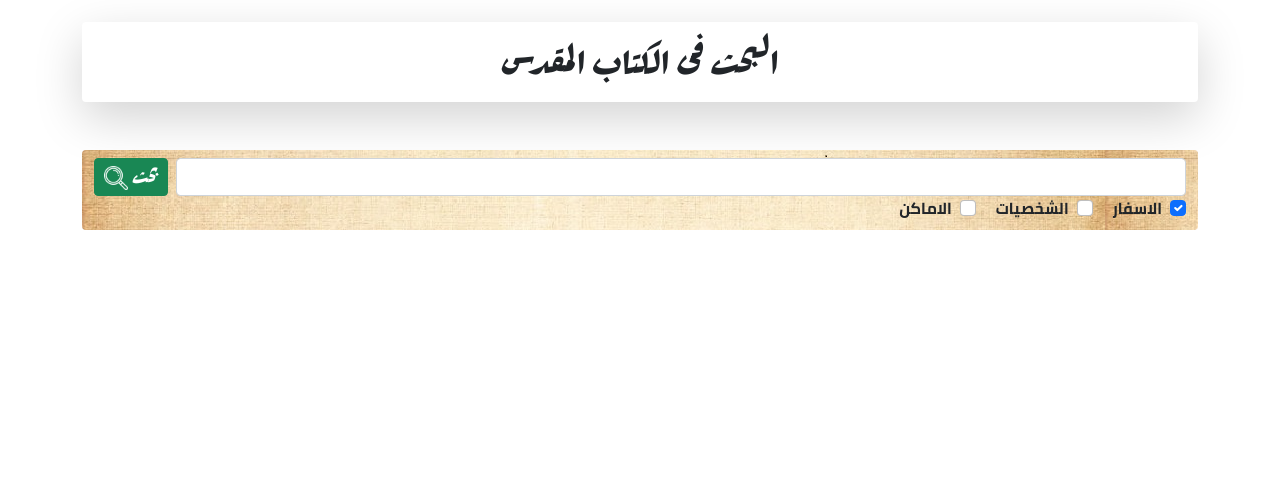
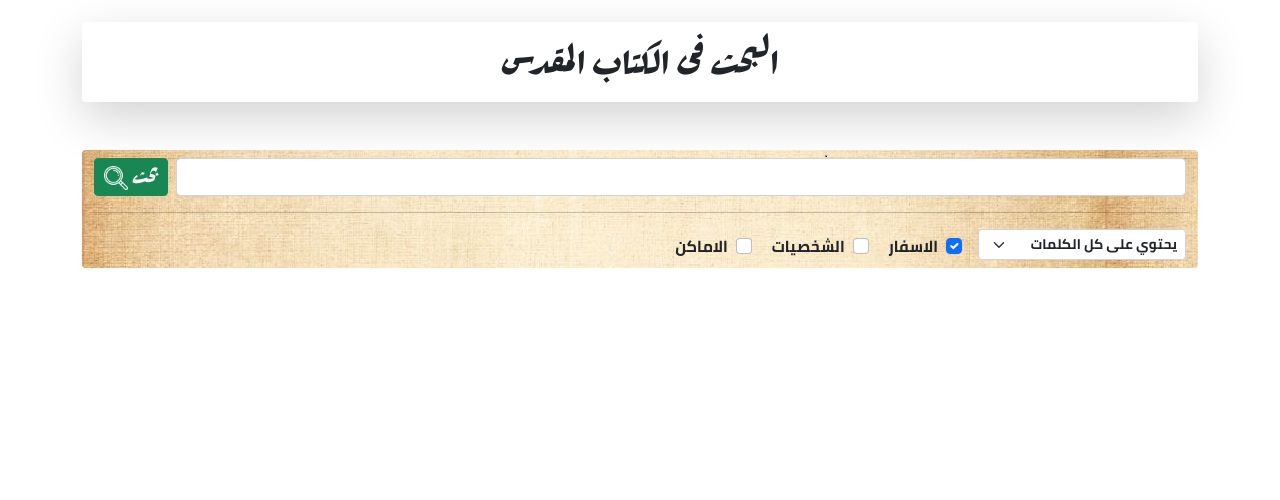
Before and after one commit to emadunan/church, a Django app: page /search in a window 1280 px wide. Shown: the part 58-558 px from the top of the page. Run offline with Django 3.2, Linux system fonts and the light colour scheme; some libraries are stand-ins or nearby versions.

Commit message:
search engine modified

```diff
--- a/scripture/static/scripture/css/style.css
+++ b/scripture/static/scripture/css/style.css
@@ -213,8 +213,16 @@ nav ul {
 }
 
 /* SEARCH SECTION */
+#id_search-query__select {
+  width: 13rem;
+  margin-left: 1rem;
+}
+
 #id_fields-options__checks {
   font-family: cairoBold;
+  display: flex;
+  flex-wrap: wrap;
+  align-items: center;
 }
 
 #id_search-results__preview h5 {
--- a/scripture/static/scripture/js/script.js
+++ b/scripture/static/scripture/js/script.js
@@ -1,6 +1,6 @@
 document.addEventListener('DOMContentLoaded', function () {
-    console.log('here')
-})
+
+});
 
 function redirectToCurrentLoc() {
     fetch("/getCurrentLocation")
--- /dev/null
+++ b/scripture/static/scripture/js/search.js
@@ -0,0 +1,7 @@
+// id_search-books__heading
+
+document.addEventListener('DOMContentLoaded', function() {
+    const mainStr = document.getElementById('id_search-criteria').textContent;
+    const strArr = mainStr.split(' ');
+    console.log(mainStr);
+});
--- a/scripture/templates/scripture/search.html
+++ b/scripture/templates/scripture/search.html
@@ -1,6 +1,10 @@
 {% extends 'scripture/layout.html' %}
 {% load static %}
 {% load scripture_extras %}
+
+{% block script %}
+<script src="{% static 'scripture/js/search.js' %}"></script>
+{% endblock %}
 
 
 {% block content %}
@@ -18,15 +22,27 @@
                 <img src="{% static 'scripture/img/loupe-w.png' %}" alt="." style="width: 1.5rem;">
             </button>
         </div>
+        <hr>
 
         <!-- Fields Options-->
         <div class="mx-1" id="id_fields-options__checks">
+            <select class="form-select form-select-sm" id="id_search-query__select"
+                aria-label=".form-select-sm example" name="searchType">
+                <option value="ALL" selected>يحتوي على كل الكلمات</option>
+                <option value="FULL">يحتوي على النص كلة</option>
+                <option value="EXACT">يحتوي على النص بالضبط</option>
+                <option value="ANY">يحتوي على اي كلمة</option>
+            </select>
+
+            <div class="mt-1">
                 <div class="form-check form-check-inline">
-                <input class="form-check-input" type="checkbox" id="inlineCheckbox1" value="books" name="books" checked>
+                    <input class="form-check-input" type="checkbox" id="inlineCheckbox1" value="books" name="books"
+                        checked>
                     <label class="form-check-label" for="inlineCheckbox1">الاسفار</label>
                 </div>
                 <div class="form-check form-check-inline">
-                <input class="form-check-input" type="checkbox" id="inlineCheckbox2" value="characters" name="characters">
+                    <input class="form-check-input" type="checkbox" id="inlineCheckbox2" value="characters"
+                        name="characters">
                     <label class="form-check-label" for="inlineCheckbox2">الشخصيات</label>
                 </div>
                 <div class="form-check form-check-inline">
@@ -34,6 +50,10 @@
                     <label class="form-check-label" for="inlineCheckbox3">الاماكن</label>
                 </div>
             </div>
+        </div>
+
+        <!-- Search Query -->
+
 
     </form>
 </div>
@@ -41,8 +61,9 @@
 <div id="id_search-results__preview">
 
     {% if 'books' in search_fields %}
-    <h5 id="id_search-books__heading" class="text-right shadow p-2 mb-3 bg-body rounded" data-criteria="{{search_criteria}}">
-        نتيجة البحث فى اسفار الكتاب المقدس عن "{{search_criteria}}"
+    <h5 id="id_search-books__heading" class="text-right shadow p-2 mb-3 bg-body rounded"
+        data-criteria="{{search_criteria}}">
+        نتيجة البحث فى اسفار الكتاب المقدس عن "<span id="id_search-criteria">{{search_criteria}}</span>"
         <span style="float: left;">{{verses.count|arnum}}</span>
     </h5>
 
@@ -50,8 +71,10 @@
     <ul>
         {% for verse in verses %}
         <li>
-            <a href="{% url 'book' verse.chapter.book.id %}?verse={{verse.id}}#chapter-{{verse.chapter.id}}" target="_blank" class="cc_verse__link">
-                <p>{{verse.textf}} <span style="white-space: nowrap;">({{verse.chapter.book.title}} {{verse.chapter.number|arnum}} : {{verse.number|arnum}})</span></p>
+            <a href="{% url 'book' verse.chapter.book.id %}?verse={{verse.id}}#chapter-{{verse.chapter.id}}"
+                target="_blank" class="cc_verse__link">
+                <p>{{verse.textf}} <span style="white-space: nowrap;">({{verse.chapter.book.title}}
+                        {{verse.chapter.number|arnum}} : {{verse.number|arnum}})</span></p>
             </a>
         </li>
         {% endfor %}
--- a/scripture/views.py
+++ b/scripture/views.py
@@ -8,6 +8,7 @@ from django.db.models import Q
 from .models import Book, Chapter, User, Verse, Country
 from django.views.decorators.csrf import csrf_exempt
 import json
+import functools
 
 # APP VIEWS.
 
@@ -130,12 +131,34 @@ def view_search(request):
 
         fields = [request.POST.get('books'), request.POST.get(
             'characters'), request.POST.get('blogs')]
-        print(fields)
 
-        if criteria and 'books' in fields:
+        search_type = request.POST.get('searchType')
+
+        # Searching in Books
+        verses = ''
+        if criteria and 'books' in fields and search_type == 'ANY':
+            words = criteria.split(' ')
+            verses = Verse.objects.filter(functools.reduce(lambda x, y: x | y, [Q(textq__contains=word) for word in words]))
+
+        elif criteria and 'books' in fields and search_type == 'ALL':
+            verses = Verse.objects.all()
+            words = criteria.split(' ')
+            for word in words:
+                verses = verses.filter(textq__contains=word)
+
+        elif criteria and 'books' in fields and search_type == 'FULL':
             verses = Verse.objects.filter(textq__contains=criteria)
+
+        elif criteria and 'books' in fields and search_type == 'EXACT':
+            verses = Verse.objects.filter(Q(textq__contains=f" {criteria} ") | Q(textq__contains=f" {criteria}.") | Q(
+                textq__contains=f" {criteria}!") | Q(textq__contains=f" {criteria}?"))
+
         else:
             verses = None
+
+        # Search in Characters  TODO
+
+        # Search in Places TODO
 
         return render(request, "scripture/search.html", {
             "verses": verses,
```
Lines whose indentation alone changed are shown as unchanged.
